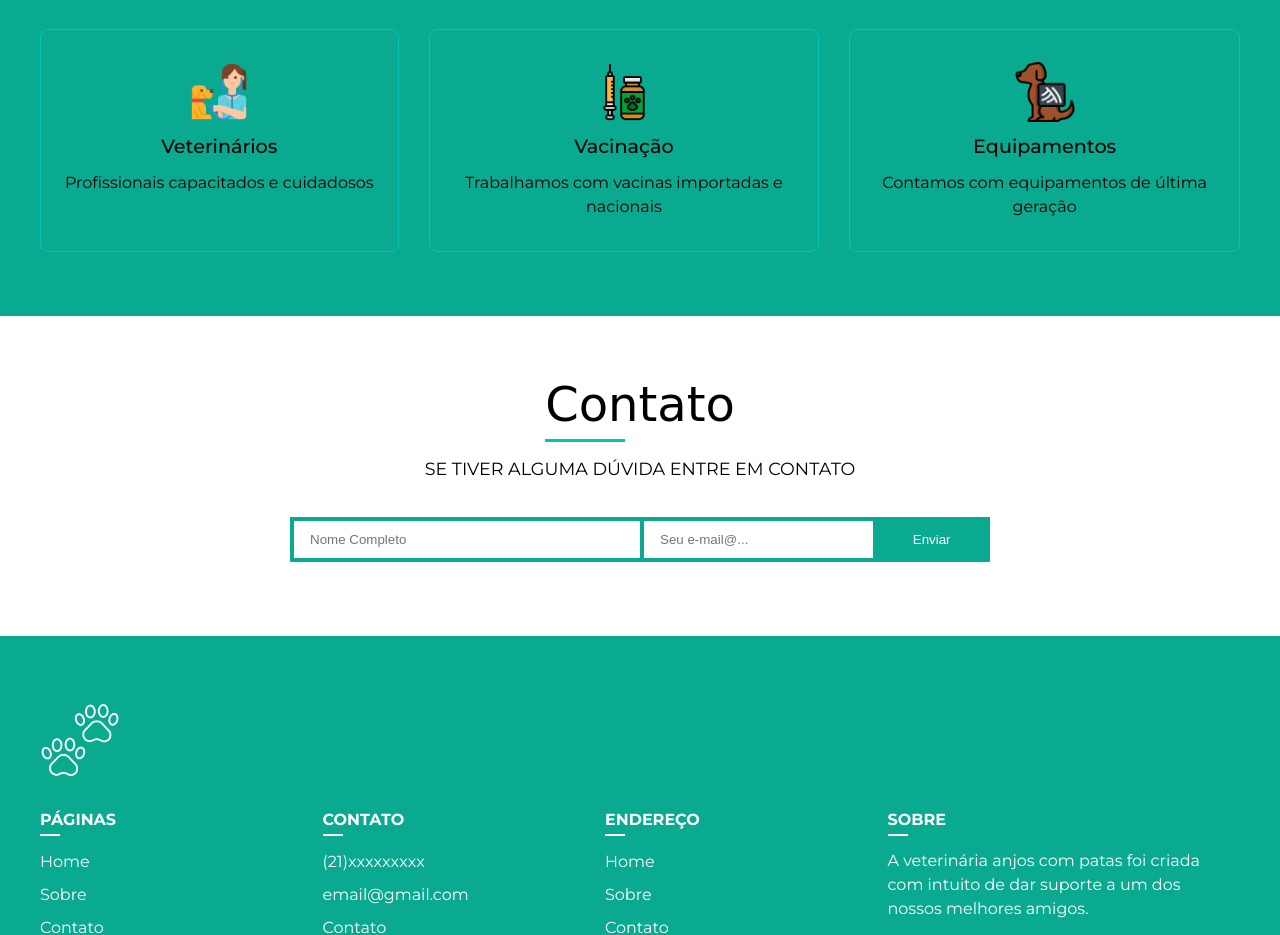
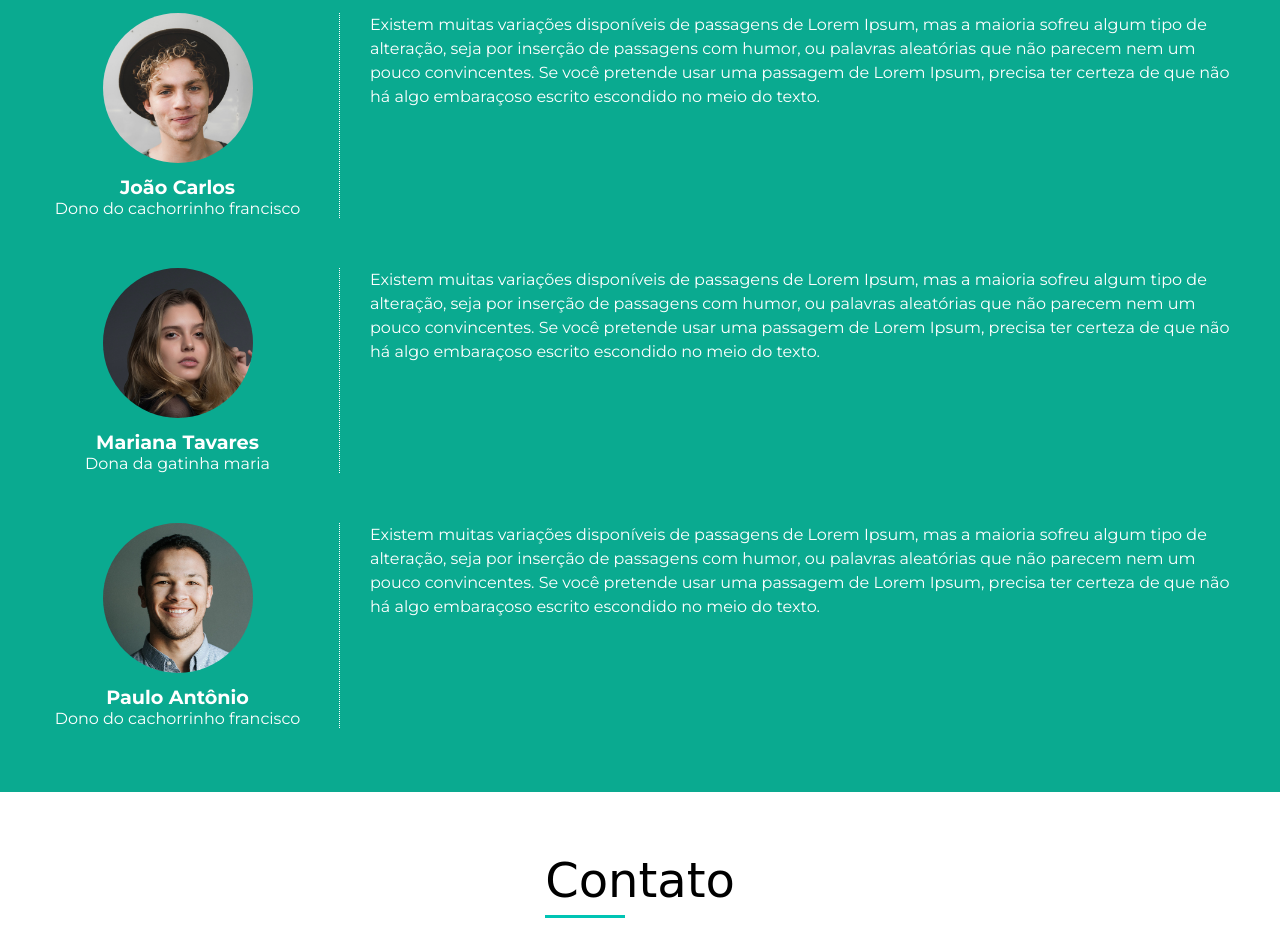
Before and after one commit to Leo-Rodrigues-199/vet-anjo-de-patas, a plain HTML site: page index.html in a window 1280 px wide. Shown: the part 1865-2800 px from the top of the page. Drawn offline with nearby package versions, Linux system fonts and the light colour scheme; a web font is replaced by a local one.

Commit message:
ajuste no css e bloco depoimentos

```diff
--- a/index.html
+++ b/index.html
@@ -4,13 +4,14 @@
     <meta charset="UTF-8" />
     <meta http-equiv="X-UA-Compatible" content="IE=edge" />
     <meta name="viewport" content="width=device-width, initial-scale=1.0" />
-    <title>Anjos de Patas</title>
+    <title>Anjos com Patas</title>
     <link rel="preconnect" href="https://fonts.googleapis.com" />
     <link rel="preconnect" href="https://fonts.gstatic.com" crossorigin />
     <link
       href="https://fonts.googleapis.com/css2?family=Fredericka+the+Great&family=Montserrat:wght@400;500;700&display=swap"
       rel="stylesheet"
     />
+    <link rel="stylesheet" href="https://unpkg.com/aos@2.3.1/dist/aos.css" />
     <link rel="stylesheet" href="style.css" />
   </head>
   <body>
@@ -33,8 +34,10 @@
         <div class="container">
           <div class="wrapper">
             <div class="text">
-              <h1>Anjos com patas</h1>
-              <p>De quem ama animais para quem ama animais</p>
+              <h1 data-aos="fade-down">Anjos com patas</h1>
+              <p data-aos="fade-up">
+                De quem ama animais para quem ama animais
+              </p>
             </div>
           </div>
         </div>
@@ -42,12 +45,12 @@
       <section class="About">
         <div class="container">
           <div class="wrapper">
-            <div class="text">
+            <div class="text" data-aos="fade-down">
               <h1>Cuidamos com Amor</h1>
               <p>De quem ama animais para quem ama animais</p>
             </div>
             <div class="cards">
-              <div class="card">
+              <div class="card" data-aos="fade-right">
                 <img
                   src="/imgs/logo/veterinary.png"
                   alt="veterinarios"
@@ -56,12 +59,12 @@
                 <h2>Veterinários</h2>
                 <p>Profissionais capacitados e cuidadosos</p>
               </div>
-              <div class="card">
+              <div class="card" data-aos="fade-right">
                 <img src="/imgs/logo/vaccine.png" alt="vacinas" class="logo" />
                 <h2>Vacinação</h2>
                 <p>Trabalhamos com vacinas importadas e nacionais</p>
               </div>
-              <div class="card">
+              <div class="card" data-aos="fade-right">
                 <img
                   src="/imgs/logo/equip.png"
                   alt="equipamento"
@@ -70,7 +73,7 @@
                 <h2>Equipamentos</h2>
                 <p>Contamos com equipamentos de última geração</p>
               </div>
-              <div class="card">
+              <div class="card" data-aos="fade-right">
                 <img
                   src="/imgs/logo/agend.png"
                   alt="agendamento"
@@ -79,7 +82,7 @@
                 <h2>Agendamento</h2>
                 <p>Você pode agendar o horário com a gente</p>
               </div>
-              <div class="card">
+              <div class="card" data-aos="fade-right">
                 <img
                   src="/imgs/logo/medicine.png"
                   alt="medicamentos"
@@ -88,7 +91,7 @@
                 <h2>Medicamentos</h2>
                 <p>Possuímos uma ampla gama de medicamentos</p>
               </div>
-              <div class="card">
+              <div class="card" data-aos="fade-right">
                 <img src="/imgs/logo/love.png" alt="agendamento" class="logo" />
                 <h2>Cuidados</h2>
                 <p>Os animais são tratados de forma carinhosa</p>
@@ -100,33 +103,61 @@
       <section class="Brief">
         <div class="container">
           <div class="wrapper">
-            <div class="text">
+            <div class="text" data-aos="fade-down">
               <h1>Depoimentos</h1>
               <p>O que nossos clientes acham de nós</p>
             </div>
-            <div class="cards">
-              <div class="card">
-                <img
-                  src="/imgs/logo/veterinary.png"
-                  alt="veterinarios"
-                  class="logo"
-                />
-                <h2>Veterinários</h2>
-                <p>Profissionais capacitados e cuidadosos</p>
+            <div class="briefs">
+              <div class="brief" data-aos="fade-right">
+                <div class="nome">
+                  <img src="/imgs/img-01.jpg" alt="João Carlos" class="foto" />
+                  <h2>João Carlos</h2>
+                  <span>Dono do cachorrinho francisco</span>
+                </div>
+                <div class="text">
+                  <p>
+                    Existem muitas variações disponíveis de passagens de Lorem
+                    Ipsum, mas a maioria sofreu algum tipo de alteração, seja
+                    por inserção de passagens com humor, ou palavras aleatórias
+                    que não parecem nem um pouco convincentes. Se você pretende
+                    usar uma passagem de Lorem Ipsum, precisa ter certeza de que
+                    não há algo embaraçoso escrito escondido no meio do texto.
+                  </p>
+                </div>
               </div>
-              <div class="card">
-                <img src="/imgs/logo/vaccine.png" alt="vacinas" class="logo" />
-                <h2>Vacinação</h2>
-                <p>Trabalhamos com vacinas importadas e nacionais</p>
+              <div class="brief" data-aos="fade-right">
+                <div class="nome">
+                  <img src="/imgs/img-02.jpg" alt="João Carlos" class="foto" />
+                  <h2>Mariana Tavares</h2>
+                  <span>Dona da gatinha maria</span>
+                </div>
+                <div class="text">
+                  <p>
+                    Existem muitas variações disponíveis de passagens de Lorem
+                    Ipsum, mas a maioria sofreu algum tipo de alteração, seja
+                    por inserção de passagens com humor, ou palavras aleatórias
+                    que não parecem nem um pouco convincentes. Se você pretende
+                    usar uma passagem de Lorem Ipsum, precisa ter certeza de que
+                    não há algo embaraçoso escrito escondido no meio do texto.
+                  </p>
+                </div>
               </div>
-              <div class="card">
-                <img
-                  src="/imgs/logo/equip.png"
-                  alt="equipamento"
-                  class="logo"
-                />
-                <h2>Equipamentos</h2>
-                <p>Contamos com equipamentos de última geração</p>
+              <div class="brief" data-aos="fade-right">
+                <div class="nome">
+                  <img src="/imgs/img-03.jpg" alt="João Carlos" class="foto" />
+                  <h2>Paulo Antônio</h2>
+                  <span>Dono do cachorrinho francisco</span>
+                </div>
+                <div class="text">
+                  <p>
+                    Existem muitas variações disponíveis de passagens de Lorem
+                    Ipsum, mas a maioria sofreu algum tipo de alteração, seja
+                    por inserção de passagens com humor, ou palavras aleatórias
+                    que não parecem nem um pouco convincentes. Se você pretende
+                    usar uma passagem de Lorem Ipsum, precisa ter certeza de que
+                    não há algo embaraçoso escrito escondido no meio do texto.
+                  </p>
+                </div>
               </div>
             </div>
           </div>
@@ -135,11 +166,11 @@
       <section class="Contact">
         <div class="container">
           <div class="wrapper">
-            <div class="text">
+            <div class="text" data-aos="fade-down">
               <h1>Contato</h1>
               <p>Se tiver alguma dúvida entre em contato</p>
             </div>
-            <fieldset class="form">
+            <fieldset class="form" data-aos="fade-up">
               <input type="text" placeholder="Nome Completo" />
               <input
                 type="email"
@@ -175,11 +206,7 @@
           </div>
           <div class="item">
             <h3>ENDEREÇO</h3>
-            <ul>
-              <li><a href="#">Home</a></li>
-              <li><a href="#">Sobre</a></li>
-              <li><a href="#">Contato</a></li>
-            </ul>
+            <span>Avenida Atlântica - Rio de Janeiro - Copacabana.</span>
           </div>
           <div class="item">
             <h3>SOBRE</h3>
@@ -197,6 +224,13 @@
         </div>
       </div>
     </footer>
+    <script src="https://unpkg.com/aos@2.3.1/dist/aos.js"></script>
+    <script>
+      AOS.init({
+        duration: 800,
+        once: true,
+      });
+    </script>
     <script src="script.js"></script>
   </body>
 </html>
--- a/style.scss
+++ b/style.scss
@@ -13,7 +13,6 @@ h3 {
 }
 $colorPrimary: rgb(10, 170, 144);
 $colorPrimaryTrasp: rgba(10, 170, 144, 0.1);
-$colorSecondary: #00c4b4;
 $fontPrimary: "Montserrat", sans-serif;
 $fontSecondary: "Fredericka the Great", cursive;
 
@@ -93,7 +92,7 @@ $fontSecondary: "Fredericka the Great", cursive;
 }
 
 .Header {
-  padding: 1rem 0;
+  padding: 0.5rem 0;
   background: $colorPrimary;
   @include mobile {
     padding-bottom: 0;
@@ -109,8 +108,9 @@ $fontSecondary: "Fredericka the Great", cursive;
       justify-items: center;
     }
     .logo {
+      max-width: 80px;
       filter: invert(1);
-      max-width: 80px;
+      transform: rotate(20deg);
       @include mobile {
         max-width: 60px;
       }
@@ -158,7 +158,7 @@ $fontSecondary: "Fredericka the Great", cursive;
 .Intro {
   background-size: cover;
   background-image: url("imgs/dog_1.jpg");
-  background-position: center center;
+  background-position: center 60%;
   height: 850px;
   background-repeat: no-repeat;
   display: flex;
@@ -168,7 +168,7 @@ $fontSecondary: "Fredericka the Great", cursive;
   box-shadow: inset 0 0 0 2000px $colorPrimaryTrasp;
 
   @include mobile {
-    background-position: -600px center;
+    height: 50vh;
   }
 
   .wrapper {
@@ -206,7 +206,7 @@ $fontSecondary: "Fredericka the Great", cursive;
   background: $colorPrimary;
 
   .wrapper {
-    .text {
+    > .text {
       @include textSection();
       color: white;
       h1 {
@@ -217,8 +217,49 @@ $fontSecondary: "Fredericka the Great", cursive;
         }
       }
     }
-    .cards {
-      @include cards();
+    .briefs {
+      display: grid;
+      row-gap: 50px;
+      @include mobile() {
+        row-gap: 30px;
+      }
+      .brief {
+        display: grid;
+        grid-template-columns: minmax(300px, auto) auto;
+        color: white;
+        gap: 30px;
+
+        @include mobile() {
+          grid-template-columns: auto;
+          row-gap: 20px;
+          &:not(:last-child) {
+            padding-bottom: 1.5rem;
+            border-bottom: 1px dotted white;
+          }
+        }
+
+        .nome {
+          text-align: center;
+          border-right: 1px dotted white;
+          padding-right: 1.5rem;
+          @include mobile() {
+            border: none;
+          }
+          .foto {
+            max-width: 150px;
+            border-radius: 50%;
+          }
+          h2 {
+            margin-top: 0.5rem;
+            font-size: 1.2rem;
+          }
+        }
+        .text {
+          p {
+            line-height: 1.5rem;
+          }
+        }
+      }
     }
   }
 }
@@ -275,6 +316,7 @@ $fontSecondary: "Fredericka the Great", cursive;
       grid-column: 1 / -1;
       max-width: 80px;
       filter: invert(1);
+      transform: rotate(20deg);
     }
     .item {
       h3 {
@@ -299,7 +341,7 @@ $fontSecondary: "Fredericka the Great", cursive;
           display: inline-block;
           margin-bottom: 0.5rem;
           text-decoration: none;
-          padding: 3px 10px;
+          padding: 0.2rem 0.5rem;
           padding-left: 0;
           &:hover {
             filter: brightness(90%);
```
Also changed, not shown: imgs/amizade.jpg (deleted), imgs/amizade_mob.jpg (deleted), imgs/dog_intro.jpg (deleted), imgs/img-01.jpg (added), imgs/img-02.jpg (added), imgs/img-03.jpg (added), style.css, 5 other files.
